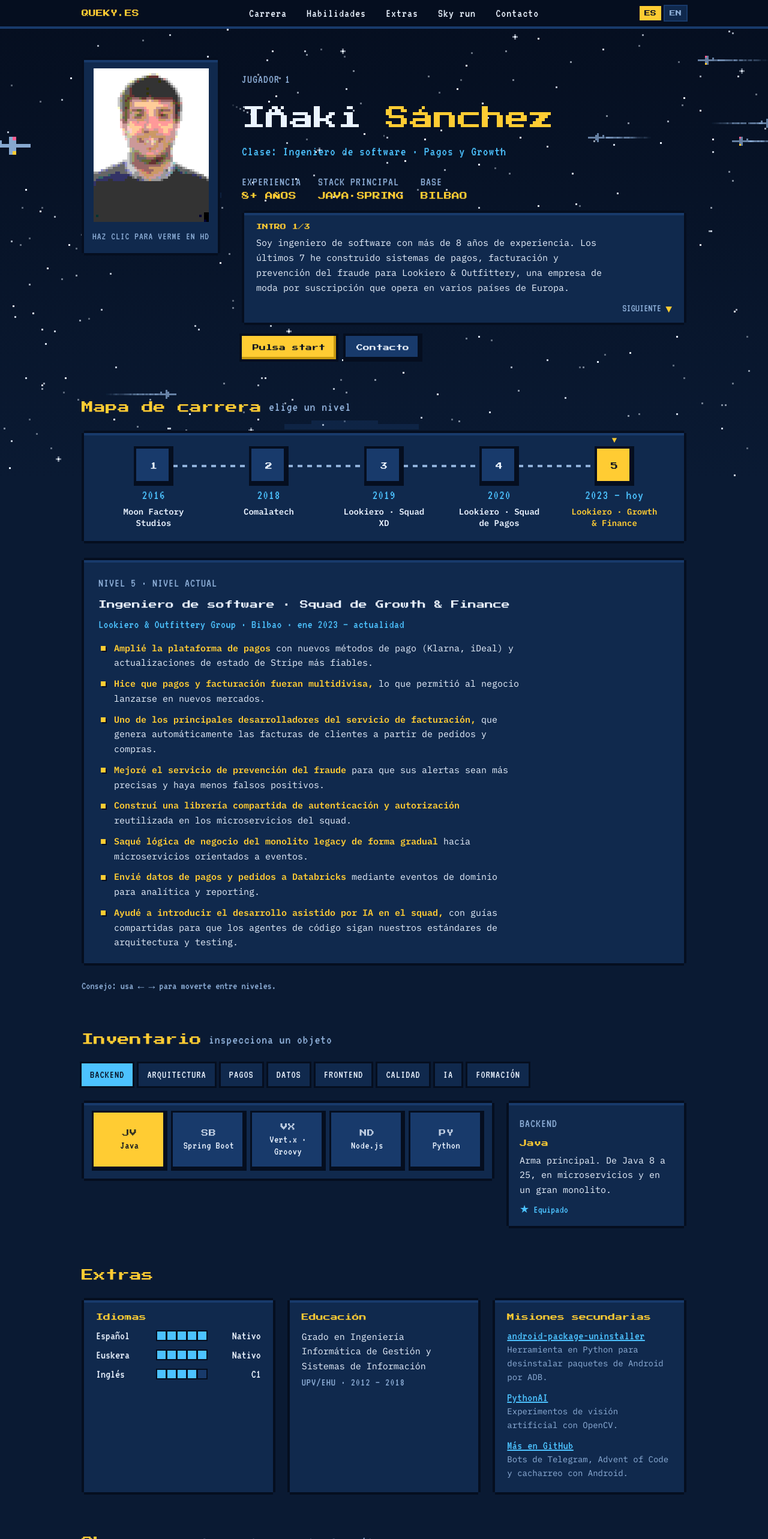
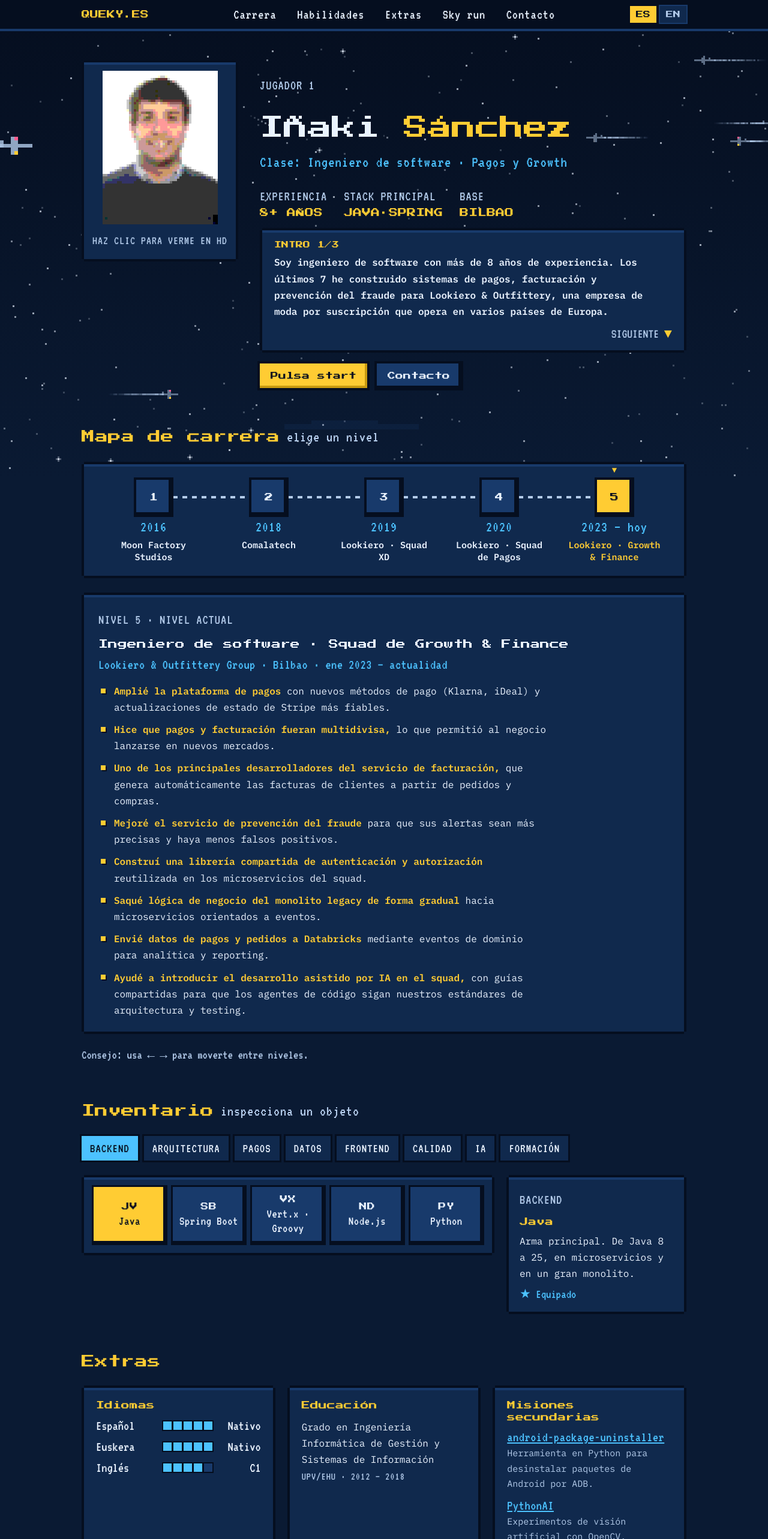
Before and after one commit to Queky/queky-site, a React (Vite) app: page / in a window 1280 px wide. Shown: the top 2566 px of the page at 60% size. Built offline with nearby package versions, Linux system fonts and the light colour scheme.

Commit message:
Improve readability and link CV PDFs per language
- Larger text across labels, headings and controls
- Lighter secondary text and a calmer sky background
- CV download links to the Spanish or English PDF by page language

```diff
--- a/src/components/SavePoint.tsx
+++ b/src/components/SavePoint.tsx
@@ -30,7 +30,7 @@ export default function SavePoint() {
           </div>
           <div className="row">
             <span>GitHub</span><a href={GITHUB} target="_blank" rel="noopener">github.com/queky</a>
-            <span>{c.cv}</span><a href="/inaki-sanchez-cv.pdf">{c.download}</a>
+            <span>{c.cv}</span><a href={c.cvFile}>{c.download}</a>
           </div>
           <div className="toast" role="status">{toast && c[toast]}</div>
         </div>
--- a/src/components/SkyBackground.tsx
+++ b/src/components/SkyBackground.tsx
@@ -65,12 +65,12 @@ export default function SkyBackground() {
       const drift = (scrollY / SCALE) * 0.08;
       const ink = color("--ink");
       stars.forEach(s => {
-        const glow = 0.35 + 0.65 * (0.5 + 0.5 * Math.sin(s.phase + t * s.speed));
+        const glow = 0.2 + 0.45 * (0.5 + 0.5 * Math.sin(s.phase + t * s.speed));
         g.globalAlpha = glow;
         g.fillStyle = ink;
         const y = ((s.y - drift) % h + h) % h;
         g.fillRect(Math.round(s.x), Math.round(y), 1, 1);
-        if (s.big && glow > 0.8) {
+        if (s.big && glow > 0.55) {
           g.globalAlpha = glow * 0.5;
           g.fillRect(Math.round(s.x) - 1, Math.round(y), 3, 1);
           g.fillRect(Math.round(s.x), Math.round(y) - 1, 1, 3);
@@ -81,7 +81,7 @@ export default function SkyBackground() {
       clouds.forEach(cl => {
         cl.x -= cl.speed * dt;
         if (cl.x + cl.w < 0) { cl.x = w + Math.random() * 40; cl.y = h * (0.25 + Math.random() * 0.65); }
-        g.globalAlpha = 0.35;
+        g.globalAlpha = 0.22;
         g.fillRect(Math.round(cl.x), Math.round(cl.y), Math.round(cl.w), 3);
         g.fillRect(Math.round(cl.x + cl.w * 0.2), Math.round(cl.y - 2), Math.round(cl.w * 0.5), 2);
       });
@@ -106,7 +106,7 @@ export default function SkyBackground() {
         p.trail = p.trail.filter(d => (d.ttl -= dt) > 0);
         g.fillStyle = dim;
         p.trail.forEach(d => { g.globalAlpha = d.ttl / 2.5 * 0.35; g.fillRect(Math.round(d.x), Math.round(d.y), z, z); });
-        g.globalAlpha = z === 2 ? 0.95 : 0.7;
+        g.globalAlpha = z === 2 ? 0.8 : 0.5;
         const map = p.vx > 0 ? PLANE_RIGHT : PLANE_LEFT;
         map.forEach((row, j) => [...row].forEach((ch, k) => { if (ch === "1") g.fillRect(Math.round(p.x + k * z), Math.round(p.y + j * z), z, z); }));
         if (Math.floor(p.age * 2) % 2 === 0) {
--- a/src/content.ts
+++ b/src/content.ts
@@ -41,7 +41,7 @@ export interface Content {
     takeOff: string; again: string; restart: string; stop: string; aria: string;
     messages: Record<GamePhase, string>; howTo: string[]; collected: (n: number) => string;
   };
-  contact: { title: string; pitch: string; email: string; copy: string; write: string; cv: string; download: string; copied: string; fallback: string };
+  contact: { title: string; pitch: string; email: string; copy: string; write: string; cv: string; download: string; cvFile: string; copied: string; fallback: string };
   footer: string;
   konami: { on: string; off: string };
 }
@@ -176,7 +176,7 @@ const es: Content = {
   contact: {
     title: "Punto de guardado",
     pitch: "¿Buscas un ingeniero backend o full-stack con experiencia en pagos? Hablemos.",
-    email: "Email", copy: "Copiar", write: "Escríbeme", cv: "CV", download: "Descargar PDF",
+    email: "Email", copy: "Copiar", write: "Escríbeme", cv: "CV", download: "Descargar PDF", cvFile: "/inaki-sanchez-cv-es.pdf",
     copied: "Email copiado. ¡Partida guardada!", fallback: "Pulsa Ctrl/Cmd + C para copiar.",
   },
   footer: "Bilbao · Hecho píxel a píxel",
@@ -313,7 +313,7 @@ const en: Content = {
   contact: {
     title: "Save point",
     pitch: "Looking for a backend or full-stack engineer who knows payments? I'd be happy to talk.",
-    email: "Email", copy: "Copy", write: "Write me", cv: "CV", download: "Download PDF",
+    email: "Email", copy: "Copy", write: "Write me", cv: "CV", download: "Download PDF", cvFile: "/inaki-sanchez-cv-en.pdf",
     copied: "Email copied. Game saved!", fallback: "Press Ctrl/Cmd + C to copy.",
   },
   footer: "Bilbao · Built pixel by pixel",
--- a/src/styles.css
+++ b/src/styles.css
@@ -4,7 +4,7 @@
   --panel: #10294d;      /* boxes */
   --panel-2: #183a6b;    /* raised */
   --ink: #eaf3ff;        /* text */
-  --dim: #8fb0d9;        /* secondary text */
+  --dim: #b3cbea;        /* secondary text */
   --coin: #ffcc33;       /* highlight */
   --sky: #4cc2ff;        /* links / selection */
   --berry: #ff5d8f;      /* danger */
@@ -24,7 +24,7 @@ html { scroll-behavior: smooth; }
 @media (prefers-reduced-motion: reduce) { html { scroll-behavior: auto; } *, *::before, *::after { animation: none !important; transition: none !important; } }
 body {
   margin: 0; background: var(--night); color: var(--ink);
-  font: 15px/1.65 var(--f-body);
+  font: 16px/1.7 var(--f-body);
 }
 a { color: var(--sky); }
 .sky-bg { position: fixed; inset: 0; width: 100%; height: 100%; z-index: -1; image-rendering: pixelated; pointer-events: none; display: block; }
@@ -43,14 +43,14 @@ a { color: var(--sky); }
   margin: var(--px);
 }
 h1, h2, h3 { font-family: var(--f-display); font-weight: 400; text-wrap: balance; line-height: 1.4; margin: 0; }
-h2 { font-size: clamp(15px, 2.4vw, 20px); color: var(--coin); display: flex; gap: 12px; align-items: center; }
-h2 .tag { font-family: var(--f-label); font-size: 22px; color: var(--dim); letter-spacing: 1px; }
-.label { font-family: var(--f-label); font-size: 20px; letter-spacing: 1px; color: var(--dim); text-transform: uppercase; }
+h2 { font-size: clamp(17px, 2.6vw, 22px); color: var(--coin); display: flex; gap: 12px; align-items: center; }
+h2 .tag { font-family: var(--f-label); font-size: 25px; color: var(--dim); letter-spacing: 1px; }
+.label { font-family: var(--f-label); font-size: 23px; letter-spacing: 1px; color: var(--dim); text-transform: uppercase; }
 section { padding-block: 56px 8px; }
 section > .wrap { display: grid; gap: 24px; }
 section > .wrap > *, .hero .wrap > * { min-width: 0; }
 .btn {
-  font: 11px/1 var(--f-display); color: var(--edge); background: var(--coin);
+  font: 13px/1 var(--f-display); color: var(--edge); background: var(--coin);
   border: 0; padding: 14px 18px; cursor: pointer; text-decoration: none; display: inline-block;
   box-shadow: inset calc(-1 * var(--px)) calc(-1 * var(--px)) 0 #c99a10, 0 0 0 var(--px) var(--edge);
 }
@@ -62,14 +62,14 @@ section > .wrap > *, .hero .wrap > * { min-width: 0; }
 .hud { position: sticky; top: env(safe-area-inset-top, 0px); z-index: 20; background: var(--edge); border-bottom: var(--px) solid var(--panel-2); }
 body::before { content: ""; position: fixed; inset: 0 0 auto; height: env(safe-area-inset-top, 0px); z-index: 21; background: var(--edge); }
 .hud .wrap { display: flex; align-items: center; justify-content: space-between; gap: 16px; padding-block: 10px; flex-wrap: wrap; }
-.logo { font: 12px var(--f-display); color: var(--coin); text-decoration: none; }
+.logo { font: 14px var(--f-display); color: var(--coin); text-decoration: none; }
 .hud nav { display: flex; gap: 4px 18px; flex-wrap: wrap; }
-.hud nav a { font: 20px/1 var(--f-label); color: var(--ink); text-decoration: none; letter-spacing: 1px; }
+.hud nav a { font: 23px/1 var(--f-label); color: var(--ink); text-decoration: none; letter-spacing: 1px; }
 .hud nav a:hover, .hud nav a:focus-visible { color: var(--coin); }
 .hud nav a::before { content: "▸"; color: transparent; margin-right: 4px; }
 .hud nav a:hover::before { color: var(--coin); }
 .lang-switch { display: flex; gap: 6px; }
-.lang-switch button { font: 10px/1 var(--f-display); color: var(--dim); background: var(--panel); border: 0; padding: 7px 8px; cursor: pointer; box-shadow: 0 0 0 2px var(--panel-2); }
+.lang-switch button { font: 12px/1 var(--f-display); color: var(--dim); background: var(--panel); border: 0; padding: 8px 10px; cursor: pointer; box-shadow: 0 0 0 2px var(--panel-2); }
 .lang-switch button:hover { color: var(--ink); }
 .lang-switch button[aria-pressed="true"] { background: var(--coin); color: var(--edge); box-shadow: 0 0 0 2px var(--edge); }
 
@@ -79,17 +79,17 @@ body::before { content: ""; position: fixed; inset: 0 0 auto; height: env(safe-a
 .avatar { padding: 14px; display: grid; gap: 10px; justify-items: center; }
 .avatar button { all: unset; cursor: pointer; display: block; }
 .avatar canvas, .avatar img { width: 192px; height: 256px; image-rendering: pixelated; display: block; background: var(--panel-2); }
-.avatar .label { font-size: 17px; }
+.avatar .label { font-size: 20px; }
 .hero h1 { font-size: clamp(22px, 4.6vw, 40px); color: var(--ink); }
 .hero h1 span { color: var(--coin); }
-.class-line { overflow-wrap: anywhere; font: 22px/1.2 var(--f-label); color: var(--sky); margin: 14px 0 22px; letter-spacing: 1px; }
+.class-line { overflow-wrap: anywhere; font: 26px/1.2 var(--f-label); color: var(--sky); margin: 14px 0 22px; letter-spacing: 1px; }
 .stats { display: flex; flex-wrap: wrap; gap: 10px 28px; margin-bottom: 22px; }
 .stat { display: grid; }
-.stat b { font: 13px var(--f-display); color: var(--coin); font-weight: 400; }
+.stat b { font: 15px var(--f-display); color: var(--coin); font-weight: 400; }
 .dialog { padding: 18px 20px 14px; min-height: 150px; display: flex; flex-direction: column; }
-.dialog p { margin: 0 0 8px; max-width: 64ch; }
-.dialog .speaker { font: 10px var(--f-display); color: var(--coin); display: block; margin-bottom: 10px; }
-.dialog .next { font: 18px var(--f-label); color: var(--dim); background: none; border: 0; cursor: pointer; padding: 4px 0 0; margin-top: auto; align-self: flex-end; }
+.dialog p { margin: 0 0 8px; max-width: 64ch; font-weight: 600; }
+.dialog .speaker { font: 12px var(--f-display); color: var(--coin); display: block; margin-bottom: 10px; }
+.dialog .next { font: 22px var(--f-label); color: var(--dim); background: none; border: 0; cursor: pointer; padding: 4px 0 0; margin-top: auto; align-self: flex-end; }
 .dialog .next span { color: var(--coin); display: inline-block; animation: bob 0.9s steps(2) infinite; }
 @keyframes bob { 50% { transform: translateY(3px); } }
 .hero-cta { display: flex; gap: 16px; flex-wrap: wrap; margin-top: 22px; }
@@ -99,53 +99,53 @@ body::before { content: ""; position: fixed; inset: 0 0 auto; height: env(safe-a
 .track { display: grid; grid-template-columns: repeat(5, minmax(140px, 1fr)); position: relative; min-width: 720px; }
 .track::before { content: ""; position: absolute; left: 10%; right: 10%; top: 27px; height: var(--px); background: repeating-linear-gradient(90deg, var(--dim) 0 8px, transparent 8px 16px); }
 .level { all: unset; cursor: pointer; display: grid; justify-items: center; align-content: start; gap: 8px; text-align: center; position: relative; padding: 0 6px; }
-.level .node { width: 58px; height: 58px; display: grid; place-items: center; font: 12px var(--f-display); background: var(--panel-2); color: var(--ink);
+.level .node { width: 58px; height: 58px; display: grid; place-items: center; font: 14px var(--f-display); background: var(--panel-2); color: var(--ink);
   box-shadow: 0 0 0 var(--px) var(--edge), inset -4px -4px 0 var(--edge); transition: transform .15s steps(2); }
-.level .when { font: 22px/1 var(--f-label); color: var(--sky); letter-spacing: 1px; }
-.level .where { font: 600 14px/1.35 var(--f-body); color: var(--ink); max-width: 18ch; }
+.level .when { font: 25px/1 var(--f-label); color: var(--sky); letter-spacing: 1px; }
+.level .where { font: 600 15px/1.35 var(--f-body); color: var(--ink); max-width: 18ch; }
 .level[aria-selected="true"] .where { color: var(--coin); }
 .level:hover .node { transform: translateY(-4px); }
 .level[aria-selected="true"] .node { background: var(--coin); color: var(--edge); }
 .level[aria-selected="true"] .node::after { content: "▼"; position: absolute; top: -26px; color: var(--coin); font-size: 14px; animation: bob .9s steps(2) infinite; }
 .quest { padding: 22px 24px; display: grid; gap: 10px; }
-.quest h3 { font-size: 14px; color: var(--ink); }
-.quest .meta { font: 20px/1.2 var(--f-label); color: var(--sky); letter-spacing: .5px; }
+.quest h3 { font-size: 16px; color: var(--ink); }
+.quest .meta { font: 23px/1.2 var(--f-label); color: var(--sky); letter-spacing: .5px; }
 .quest ul { margin: 6px 0 0; padding: 0; list-style: none; display: grid; gap: 10px; max-width: 78ch; }
 .quest li { padding-left: 26px; position: relative; }
 .quest li::before { content: ""; position: absolute; left: 4px; top: .55em; width: 8px; height: 8px; background: var(--coin); box-shadow: 2px 2px 0 var(--edge); }
 .quest li b { color: var(--coin); font-weight: 600; }
-.hint { font: 18px var(--f-label); color: var(--dim); margin: 0; }
+.hint { font: 21px var(--f-label); color: var(--dim); margin: 0; }
 
 /* Inventory */
 .tabs { display: flex; gap: 10px; flex-wrap: wrap; }
-.tab { font: 18px/1 var(--f-label); letter-spacing: 1px; text-transform: uppercase; color: var(--ink); background: var(--panel); border: 0; padding: 10px 14px; cursor: pointer; box-shadow: 0 0 0 3px var(--edge); }
+.tab { font: 21px/1 var(--f-label); letter-spacing: 1px; text-transform: uppercase; color: var(--ink); background: var(--panel); border: 0; padding: 10px 14px; cursor: pointer; box-shadow: 0 0 0 3px var(--edge); }
 .tab[aria-selected="true"] { background: var(--sky); color: var(--edge); }
 .inv { display: grid; grid-template-columns: minmax(0, 1fr) minmax(0, 300px); gap: 20px; align-items: start; }
 .slots { display: grid; grid-template-columns: repeat(auto-fill, minmax(118px, 1fr)); gap: 12px; padding: 16px; }
 .slot { all: unset; cursor: pointer; background: var(--panel-2); min-height: 74px; display: grid; place-items: center; text-align: center; padding: 10px 6px;
-  font: 18px/1.1 var(--f-label); letter-spacing: .5px; color: var(--ink); box-shadow: inset -4px -4px 0 var(--edge), 0 0 0 3px var(--edge); }
+  font: 21px/1.1 var(--f-label); letter-spacing: .5px; color: var(--ink); box-shadow: inset -4px -4px 0 var(--edge), 0 0 0 3px var(--edge); }
 .slot:hover, .slot[aria-pressed="true"] { background: var(--coin); color: var(--edge); }
-.slot .ico { display: block; font: 12px var(--f-display); margin-bottom: 6px; opacity: .8; }
+.slot .ico { display: block; font: 13px var(--f-display); margin-bottom: 6px; }
 .item-card { padding: 18px; display: grid; gap: 8px; min-height: 180px; }
-.item-card h3 { font-size: 12px; color: var(--coin); }
+.item-card h3 { font-size: 14px; color: var(--coin); }
 .item-card p { margin: 0; color: var(--ink); }
-.item-card .rarity { font: 18px var(--f-label); color: var(--sky); }
+.item-card .rarity { font: 21px var(--f-label); color: var(--sky); }
 
 /* Languages + side quests */
 .two { display: grid; grid-template-columns: repeat(auto-fit, minmax(280px, 1fr)); gap: 20px; }
 .card { padding: 20px; display: grid; gap: 12px; align-content: start; }
-.card h3 { font-size: 12px; color: var(--coin); }
-.bar { display: grid; grid-template-columns: 90px 1fr auto; gap: 12px; align-items: center; font: 20px var(--f-label); }
+.card h3 { font-size: 14px; color: var(--coin); }
+.bar { display: grid; grid-template-columns: 100px 1fr auto; gap: 12px; align-items: center; font: 23px var(--f-label); }
 .bar .cells { display: flex; gap: 3px; }
 .bar .cells i { width: 14px; height: 14px; background: var(--panel-2); box-shadow: 0 0 0 2px var(--edge); }
 .bar .cells i.on { background: var(--sky); }
 .repo { display: grid; gap: 2px; }
-.repo a { font: 20px var(--f-label); letter-spacing: .5px; }
-.repo span { color: var(--dim); font-size: 14px; }
+.repo a { font: 23px var(--f-label); letter-spacing: .5px; }
+.repo span { color: var(--dim); font-size: 15px; }
 
 /* Mini game */
 .game { padding: 16px; display: grid; gap: 12px; }
-.game-bar { display: flex; justify-content: space-between; gap: 12px; flex-wrap: wrap; font: 22px var(--f-label); }
+.game-bar { display: flex; justify-content: space-between; gap: 12px; flex-wrap: wrap; font: 25px var(--f-label); }
 .game-bar b { color: var(--coin); font-weight: 400; }
 .game-controls { display: flex; gap: 16px; flex-wrap: wrap; align-items: center; }
 .btn.stop { background: var(--berry); box-shadow: inset calc(-1 * var(--px)) calc(-1 * var(--px)) 0 #b8325c, 0 0 0 var(--px) var(--edge); }
@@ -153,10 +153,10 @@ body::before { content: ""; position: fixed; inset: 0 0 auto; height: env(safe-a
 
 /* Save point */
 .save { padding: 26px; display: grid; gap: 16px; }
-.save .row { display: flex; flex-wrap: wrap; gap: 12px 24px; align-items: center; font: 22px var(--f-label); }
-.save code { font: 16px var(--f-body); color: var(--coin); user-select: all; }
-.toast { font: 18px var(--f-label); color: var(--sky); min-height: 1em; }
-footer { padding-block: 48px; text-align: center; font: 18px var(--f-label); color: var(--dim); }
+.save .row { display: flex; flex-wrap: wrap; gap: 12px 24px; align-items: center; font: 25px var(--f-label); }
+.save code { font: 17px var(--f-body); color: var(--coin); user-select: all; }
+.toast { font: 21px var(--f-label); color: var(--sky); min-height: 1em; }
+footer { padding-block: 48px; text-align: center; font: 21px var(--f-label); color: var(--dim); }
 
 /* CRT easter egg */
 body.crt::after { content: ""; position: fixed; inset: 0; pointer-events: none; z-index: 50;
```
Also changed, not shown: 2 other files (tests, documents, lock files or other folders).
